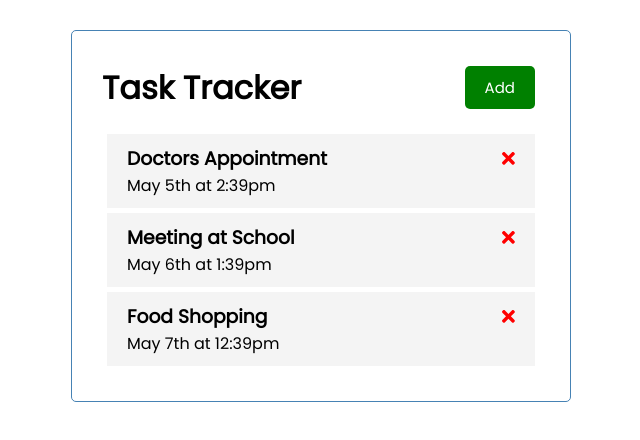
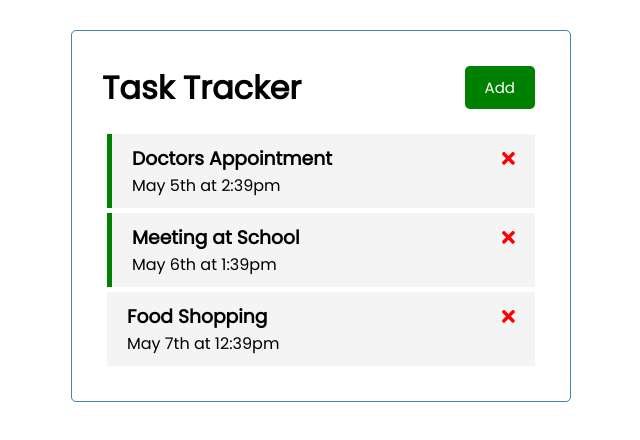
Before and after one commit to cmsjulio/voleeeeei, an Angular app: page / in a window 1280 px wide. Shown: the top 440 px of the page, without its empty margins (319-959 px from the left). Built offline with nearby package versions, Linux system fonts and the light colour scheme; data requests are answered from the project's data file.

Commit message:
Configuraçao CSS dos botoes (sem alterar db com service).

```diff
--- a/src/app/components/task-item/task-item.component.html
+++ b/src/app/components/task-item/task-item.component.html
@@ -1,4 +1,5 @@
-<div class="task">
+<div [ngClass]="{ reminder: task.reminder }" class="task"
+(dblclick)="onToggle(task)">
     <h3>
         {{task.text}}
         <fa-icon (click)= "onDelete(task)" [ngStyle]="{ color: 'red' }"
--- a/src/app/components/task-item/task-item.component.ts
+++ b/src/app/components/task-item/task-item.component.ts
@@ -9,7 +9,8 @@
 })
 export class TaskItemComponent implements OnInit {
   @Input() task!: Task;
-  @Output() onDeleteTask: EventEmitter<Task> = new EventEmitter
+  @Output() onDeleteTask: EventEmitter<Task> = new EventEmitter;
+  @Output() onToggleReminder: EventEmitter<Task> = new EventEmitter;
   faTimes = faTimes;
 
   constructor() { }
@@ -21,4 +22,8 @@
     this.onDeleteTask.emit(task)
   }
 
+  onToggle(task){
+    this.onToggleReminder.emit(task)
+  }
+
 }
--- a/src/app/components/tasks/tasks.component.html
+++ b/src/app/components/tasks/tasks.component.html
@@ -1,2 +1,4 @@
 <app-task-item *ngFor="let task of tasks" [task]="task"
-(onDeleteTask)="deleteTask(task)"></app-task-item>
+(onDeleteTask)="deleteTask(task)"
+(onToggleReminder)="toggleReminder(task)"
+></app-task-item>
--- a/src/app/components/tasks/tasks.component.ts
+++ b/src/app/components/tasks/tasks.component.ts
@@ -22,4 +22,9 @@
     this.tasks = this.tasks.filter(t=>t.id!== task.id));
   }
 
+  toggleReminder(task: Task){
+    task.reminder = !task.reminder;
+    console.log(task.reminder);
+  }
+
 }
```
Also changed, not shown: 1 other file (tests, documents, lock files or other folders).
